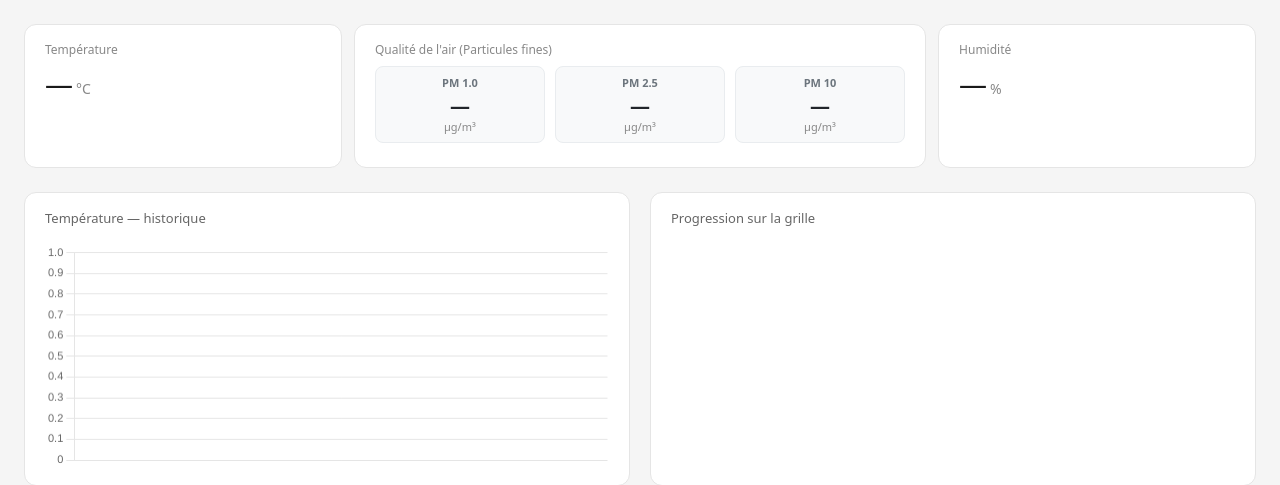
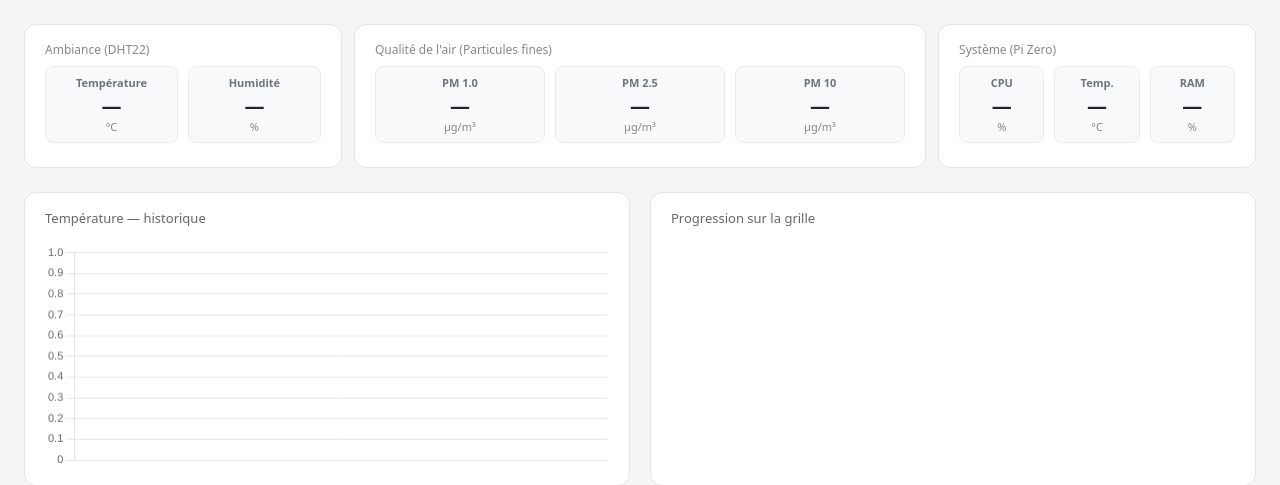
Before and after one commit to FireflyOw/projet_rover, a Flask app: page / in a window 1280 px wide. Shown: the part 51-536 px from the top of the page. Run offline with Flask 3, Linux system fonts and the light colour scheme; data that the repository does not hold is empty.

Commit message:
Add: infos cpu/ram Pi Zero

```diff
--- a/templates/index.html
+++ b/templates/index.html
@@ -174,10 +174,22 @@
 
 <!-- Cartes valeurs instantanées -->
 <div class="cards">
+
   <div class="card">
-    <div class="label">Température</div>
-    <div class="value"><span id="val-temp">—</span><span class="unit">°C</span></div>
-    <div class="updated" id="ts-temp"></div>
+    <div class="label">Ambiance (DHT22)</div>
+    <div class="pm-container" style="grid-template-columns: 1fr 1fr;">
+      <div class="pm-box">
+        <div class="pm-title">Température</div>
+        <div class="pm-value" id="val-temp">—</div>
+        <div class="pm-unit">°C</div>
+      </div>
+      <div class="pm-box">
+        <div class="pm-title">Humidité</div>
+        <div class="pm-value" id="val-hum">—</div>
+        <div class="pm-unit">%</div>
+      </div>
+    </div>
+    <div class="updated" id="ts-temp" style="margin-top: 8px;"></div>
   </div>
 
   <div class="card">
@@ -203,9 +215,25 @@
   </div>
 
   <div class="card">
-    <div class="label">Humidité</div>
-    <div class="value"><span id="val-hum">—</span><span class="unit">%</span></div>
-    <div class="updated" id="ts-hum"></div>
+    <div class="label">Système (Pi Zero)</div>
+    <div class="pm-container">
+      <div class="pm-box">
+        <div class="pm-title">CPU</div>
+        <div class="pm-value" id="val-cpu">—</div>
+        <div class="pm-unit">%</div>
+      </div>
+      <div class="pm-box">
+        <div class="pm-title">Temp.</div>
+        <div class="pm-value" id="val-cputemp">—</div>
+        <div class="pm-unit">°C</div>
+      </div>
+      <div class="pm-box">
+        <div class="pm-title">RAM</div>
+        <div class="pm-value" id="val-ram">—</div>
+        <div class="pm-unit">%</div>
+      </div>
+    </div>
+    <div class="updated" id="ts-sys" style="margin-top: 8px;"></div>
   </div>
 </div>
 
@@ -331,24 +359,25 @@
   function updateCards(row) {
     if (!row || row.error) return;
 
-    // Mise à jour Température et Humidité (on garde tes lignes d'origine)
-    if (document.getElementById("val-temp")) {
-      document.getElementById("val-temp").textContent = row.temp_c ? parseFloat(row.temp_c).toFixed(1) : "—";
-    }
-    if (document.getElementById("val-hum")) {
-      document.getElementById("val-hum").textContent = row.humidity ? parseFloat(row.humidity).toFixed(1) : "—";
-    }
+    // 1. Mise à jour Ambiance (DHT22)
+    if (document.getElementById("val-temp")) document.getElementById("val-temp").textContent = row.temp_c ? parseFloat(row.temp_c).toFixed(1) : "—";
+    if (document.getElementById("val-hum")) document.getElementById("val-hum").textContent = row.humidity ? parseFloat(row.humidity).toFixed(1) : "—";
 
-    // MISE À JOUR DES 3 PARTICULES (en ciblant les clés exactes de ton CSV)
-    document.getElementById("val-pm1").textContent  = row.pm1 ? parseFloat(row.pm1).toFixed(1) : "—";
-    document.getElementById("val-pm25").textContent = row.pm2_5 ? parseFloat(row.pm2_5).toFixed(1) : "—";
-    document.getElementById("val-pm10").textContent = row.pm10 ? parseFloat(row.pm10).toFixed(1) : "—";
+    // 2. Mise à jour Particules (HM3301)
+    if (document.getElementById("val-pm1")) document.getElementById("val-pm1").textContent = row.pm1 ? parseFloat(row.pm1).toFixed(1) : "—";
+    if (document.getElementById("val-pm25")) document.getElementById("val-pm25").textContent = row.pm2_5 ? parseFloat(row.pm2_5).toFixed(1) : "—";
+    if (document.getElementById("val-pm10")) document.getElementById("val-pm10").textContent = row.pm10 ? parseFloat(row.pm10).toFixed(1) : "—";
 
-    // Gestion de la date/heure de rafraîchissement
+    // 3. Mise à jour Système (Pi Zero)
+    if (document.getElementById("val-cpu")) document.getElementById("val-cpu").textContent = row.cpu ? parseFloat(row.cpu).toFixed(1) : "—";
+    if (document.getElementById("val-cputemp")) document.getElementById("val-cputemp").textContent = row.cpuTemp ? parseFloat(row.cpuTemp).toFixed(1) : "—";
+    if (document.getElementById("val-ram")) document.getElementById("val-ram").textContent = row.ramPercent ? parseFloat(row.ramPercent).toFixed(1) : "—";
+
+    // 4. Gestion des dates/heures de rafraîchissement
     const ts = row.timestamp ?? "";
     if (document.getElementById("ts-temp")) document.getElementById("ts-temp").textContent = ts ? `Dernière mesure : ${ts}` : "";
-    if (document.getElementById("ts-hum"))  document.getElementById("ts-hum").textContent  = ts ? `Dernière mesure : ${ts}` : "";
-    if (document.getElementById("ts-pm"))   document.getElementById("ts-pm").textContent   = ts ? `Dernière mesure : ${ts}` : "";
+    if (document.getElementById("ts-pm")) document.getElementById("ts-pm").textContent = ts ? `Dernière mesure : ${ts}` : "";
+    if (document.getElementById("ts-sys")) document.getElementById("ts-sys").textContent = ts ? `Dernière mesure : ${ts}` : "";
   }
 
   // --- Mise à jour du graphique ---
```
